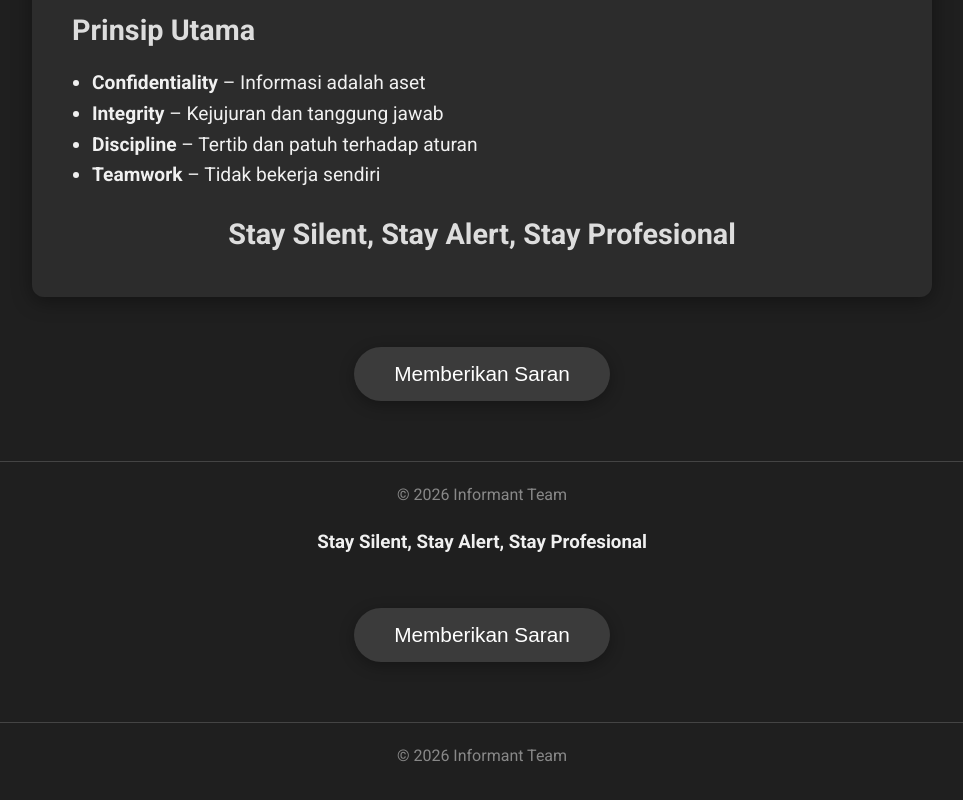
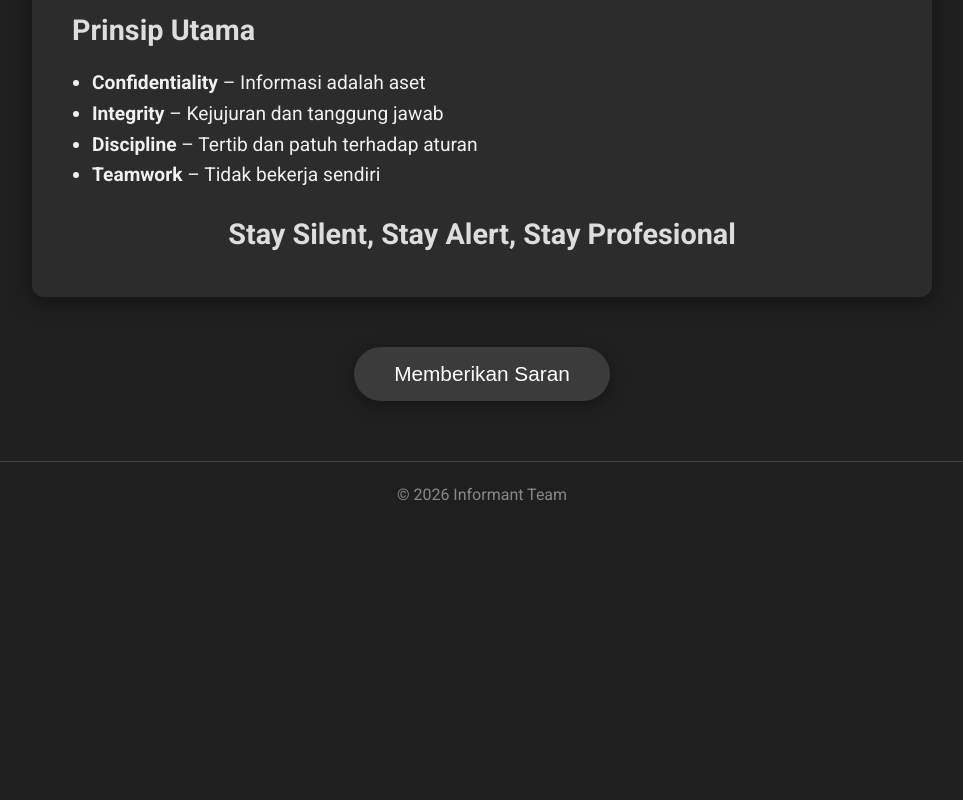
Before and after one commit to informantteam/informantteam.github.io, a plain HTML site: page index.html in a window 1280 px wide. Shown: the part 700-1500 px from the top of the page, without its empty margins (158-1121 px from the left). After the commit the page ends 1248 px from the top, so only its background shows below. Drawn offline with Linux system fonts and the light colour scheme.

Commit message:
Update index.html

```diff
--- a/index.html
+++ b/index.html
@@ -197,14 +197,4 @@ footer {
   <p>&copy; 2026 Informant Team</p>
 </footer>
 </body>
-                       </html>    </ul><h2></h2>
-    <center><h3>Stay Silent, Stay Alert, Stay Profesional</h3></center>
-</section>
-    <section class="action">
-        <button onclick="klikSaran()">Memberikan Saran</button>
-    </section>
-    <footer>
-        <p>&copy; 2026 Informant Team</p>
-    </footer>
-</body>
 </html>
```
